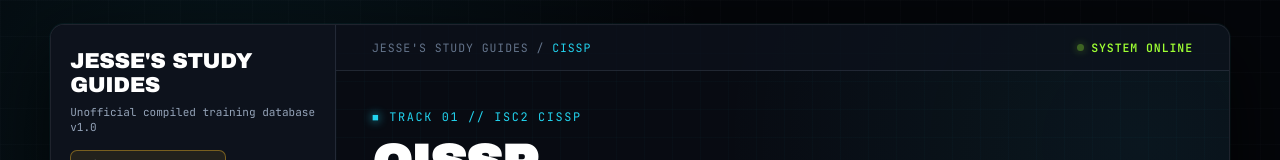
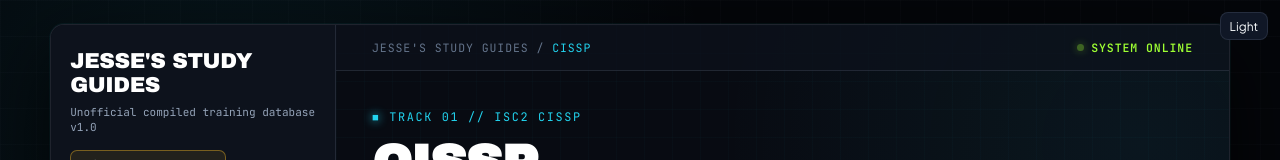
Before and after one commit to xjessejohnson/jesse-study-guides, a plain HTML site: page cissp.html in a window 1280 px wide. Shown: the top 160 px of the page. Drawn offline with Linux system fonts and the light colour scheme.

Commit message:
2027 home, site theme + translate, full-length exams

```diff
--- a/cissp.html
+++ b/cissp.html
@@ -281,5 +281,6 @@
     document.getElementById("privacy-close-btn").addEventListener("click", () => privacyModal.classList.remove("open"));
     privacyModal.addEventListener("click", (e) => { if (e.target === privacyModal) privacyModal.classList.remove("open"); });
   </script>
+<script src="site.js"></script>
 </body>
 </html>
```
